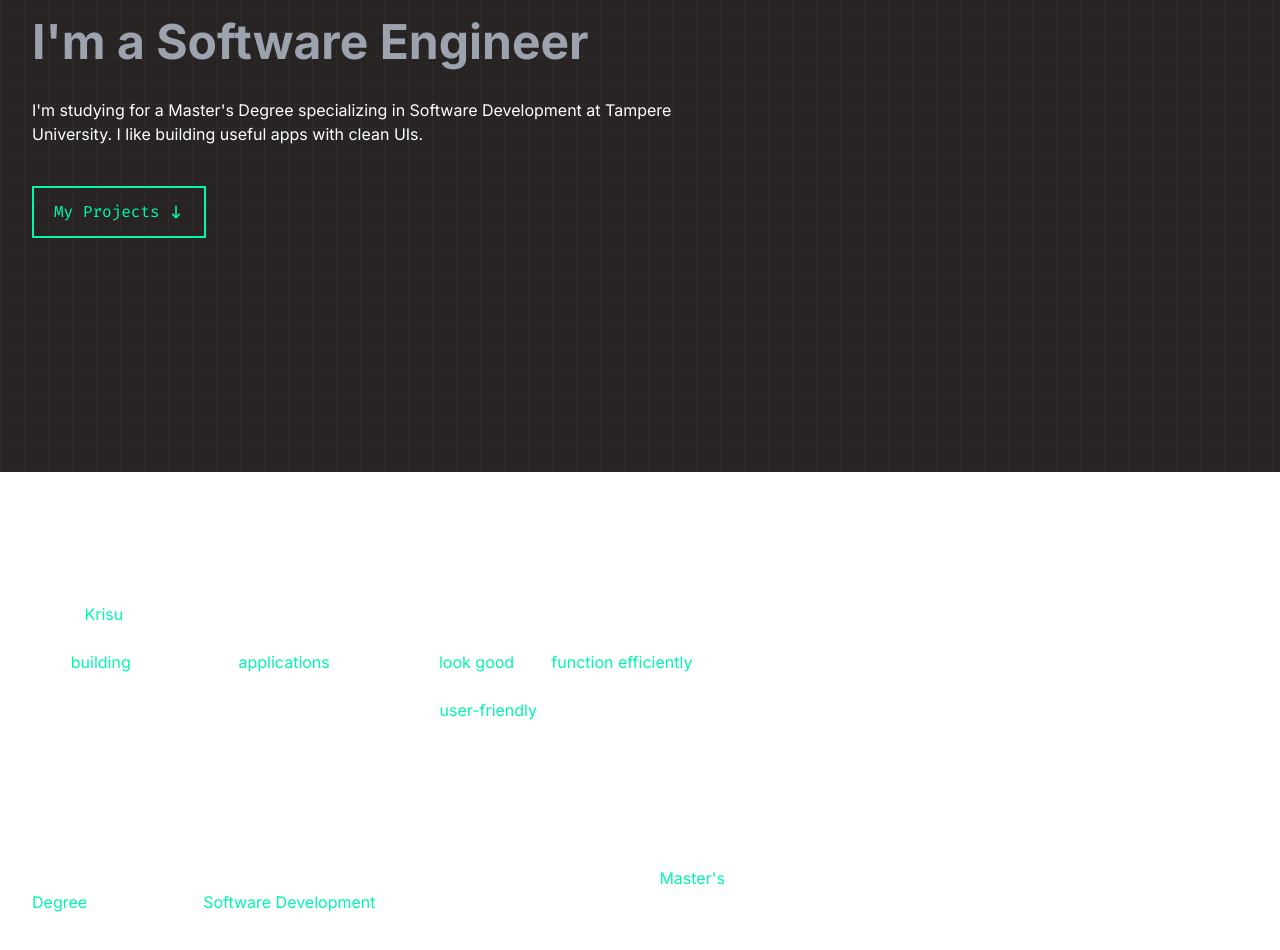
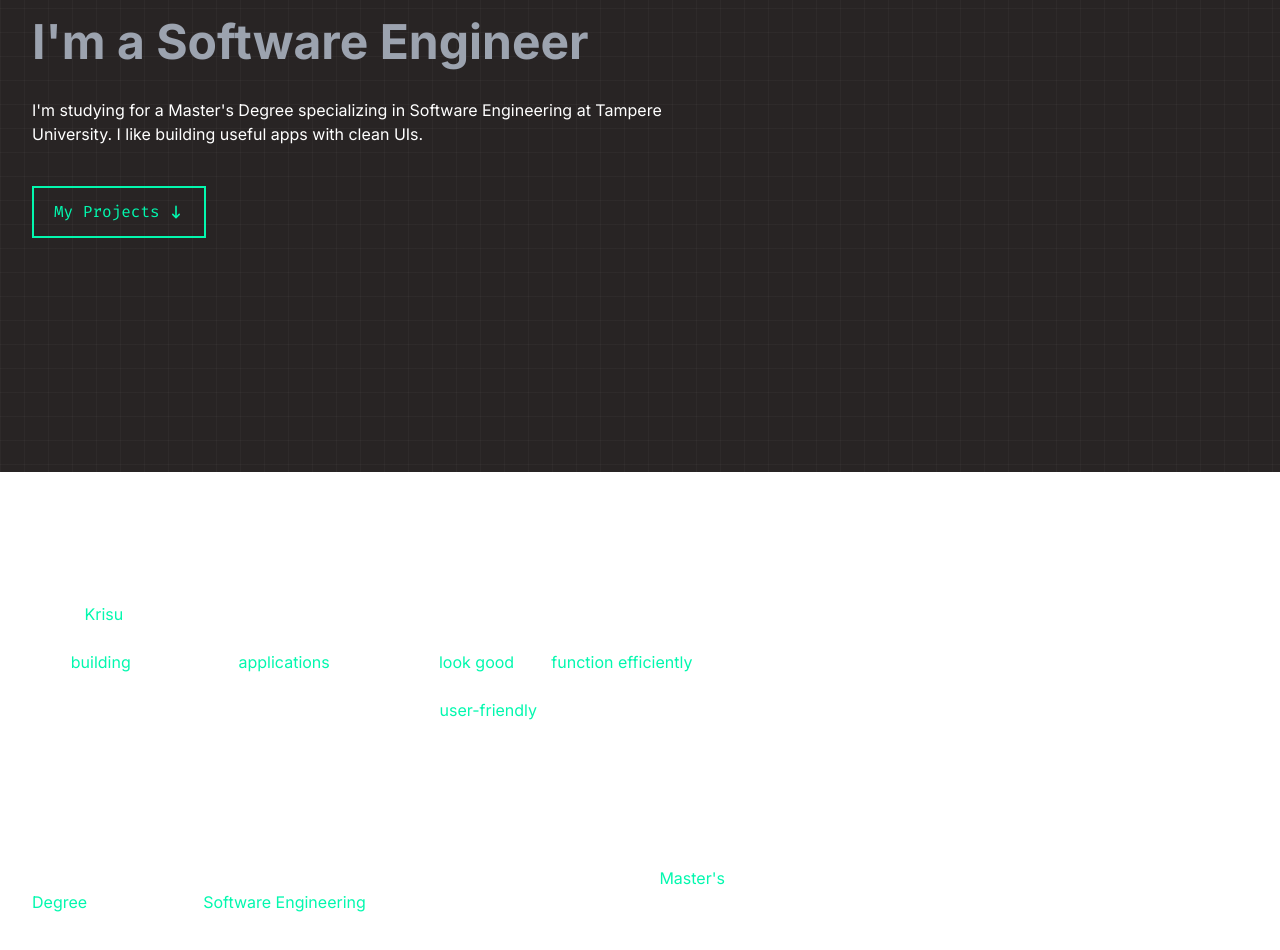
Before and after one commit to kristianskogberg/portfolio-nextjs, a Next.js app: page / in a window 1280 px wide. Shown: the part 328-1278 px from the top of the page. Built offline with nearby package versions, Linux system fonts and the light colour scheme.

Commit message:
change software development to software engineering and improve metadata description

```diff
--- a/app/components/About.tsx
+++ b/app/components/About.tsx
@@ -43,7 +43,7 @@ export default function About({}: Props) {
             I have a Bachelor's Degree in Information Technology. Currently, I'm
             studying for a <span className="text-accent">Master's Degree</span>{" "}
             specializing in{" "}
-            <span className="text-accent">Software Development</span>.
+            <span className="text-accent">Software Engineering</span>.
           </p>
         </div>
 
--- a/app/components/Hero.tsx
+++ b/app/components/Hero.tsx
@@ -66,7 +66,7 @@ export default function Hero({}: Props) {
           className="py-8 max-w-[700px]"
         >
           I'm studying for a Master's Degree specializing in Software
-          Development at Tampere University. I like building useful apps with
+          Engineering at Tampere University. I like building useful apps with
           clean UIs.
         </motion.p>
 
--- a/app/layout.tsx
+++ b/app/layout.tsx
@@ -8,7 +8,8 @@ import GridBackground from "./components/GridBackground";
 
 export const metadata: Metadata = {
   title: "Kristian Skogberg - Portfolio",
-  description: "Kristian Skogberg's software engineering portfolio",
+  description:
+    "I'm studying for a Master's Degree specializing in Software Engineering at Tampere University. I like building useful apps with clean UIs.",
 };
 
 export default function RootLayout({
```
